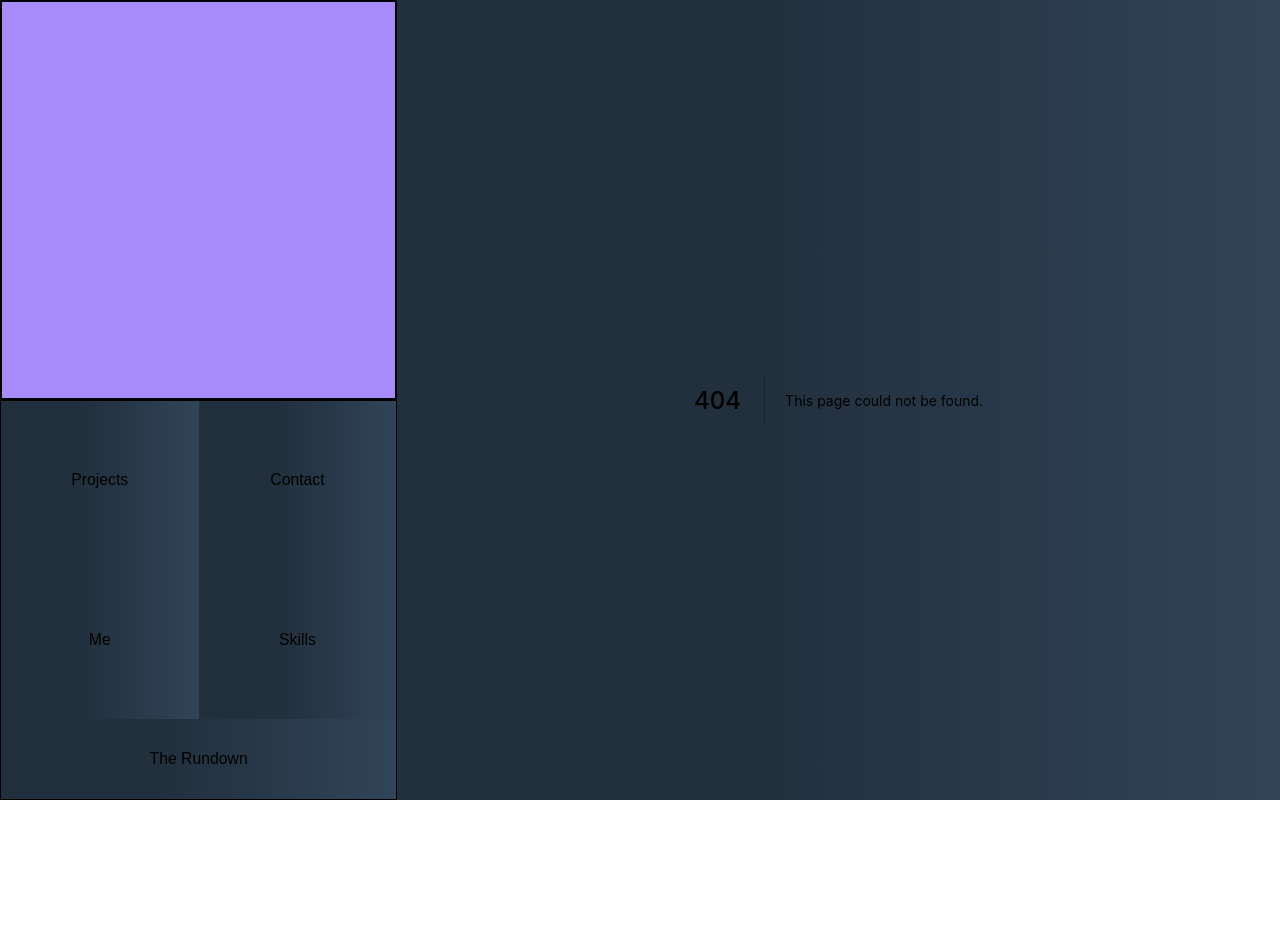
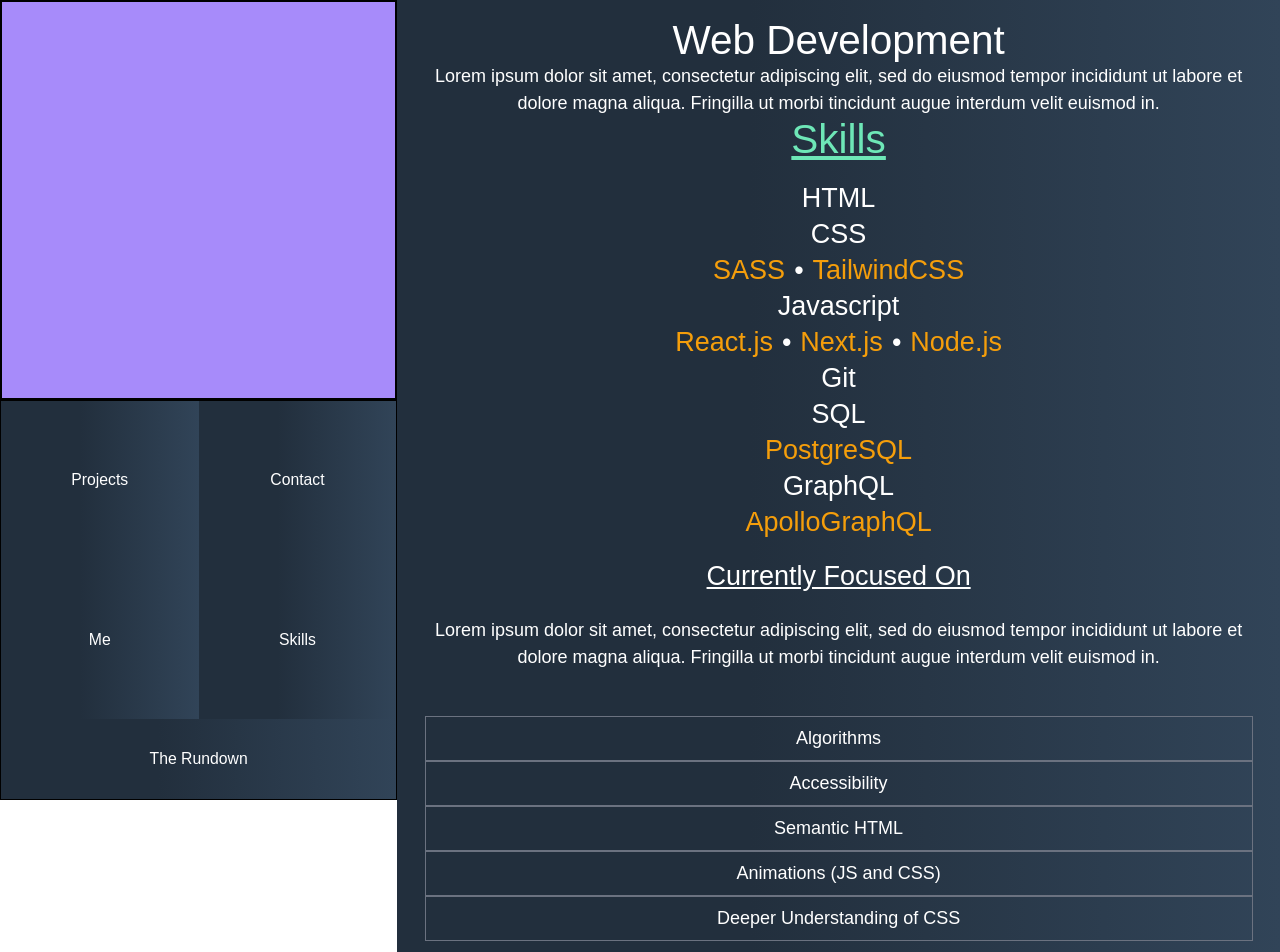
Before and after one commit to QMaximillian/quinn-personal-website, a Next.js app: page /skills in a window 1280 px wide. Before the commit this address had no page. Shown: the top 952 px of the page. Before the commit the page ends 800 px from the top, so only its background shows below. Built offline with nearby package versions, Linux system fonts and the light colour scheme; a web font is replaced by a local one.

Commit message:
Layout for base version of skills page

```diff
--- /dev/null
+++ b/components/CurrentlyFocusedOn.js
@@ -0,0 +1,27 @@
+import * as React from 'react'
+
+const currentlyFocusedOn = [
+  'Algorithms',
+  'Accessibility',
+  'Semantic HTML',
+  'Animations (JS and CSS)',
+  'Deeper Understanding of CSS',
+]
+function CurrentlyFocusedOn() {
+  return (
+    <ul className="w-full text-center my-10">
+      {currentlyFocusedOn.map((topic) => (
+        <li className="flex justify-center items-center h-10 border border-gray-500">
+          {topic}
+        </li>
+      ))}
+
+      {/* <div>React Query</div>
+      <div>Styled Components</div>
+      <div>Auth</div>
+      <div>Systems Design</div> */}
+    </ul>
+  )
+}
+
+export default CurrentlyFocusedOn
--- a/components/Skills.js
+++ b/components/SkillsPreview.js
@@ -4,7 +4,7 @@
 export default function Skills() {
   return (
     <>
-      <div className="text-2xl sm:text-4xl text-green-300 underline">
+      <div className="text-2xl sm:text-4xl text-green-300 underline text-center">
         Skills
       </div>
       <div className="flex flex-col justify-center items-center pt-1 sm:pt-4">
--- a/pages/index.js
+++ b/pages/index.js
@@ -1,6 +1,6 @@
 import Head from 'next/head'
 import DeveloperInfoPreview from '../components/DeveloperInfoPreview'
-import Skills from '../components/Skills'
+import SkillsPreview from '../components/SkillsPreview'
 import SectionBreak from '../components/SectionBreak'
 import Contact from '../components/Contact'
 import ProjectPeak from '../components/ProjectPeak'
@@ -11,7 +11,7 @@
   return (
     <div className="md:max-w-3xl">
       <Head>
-        <title>Home</title>
+        <title>Home</title>w
         <link rel="icon" href="/favicon.ico" />
         <link
           rel="preload"
@@ -26,7 +26,7 @@
         className="w-full flex flex-col justify-center items-center p-2"
         id="skills"
       >
-        <Skills />
+        <SkillsPreview />
       </section>
       <SectionBreak />
       <section id="projects">
--- /dev/null
+++ b/pages/skills.js
@@ -0,0 +1,29 @@
+/* eslint-disable react/require-default-props */
+import SkillsPreview from '../components/SkillsPreview'
+import CurrentlyFocusedOn from '../components/CurrentlyFocusedOn'
+import Contact from '../components/Contact'
+import { lorem } from '../utilities/index'
+
+function Skills() {
+  return (
+    <>
+      <div className="max-w-3xl h-full overflow-auto p-4 text-center">
+        <header>
+          <h1>Web Development</h1>
+          <div>{lorem}</div>
+        </header>
+        <SkillsPreview />
+        <h2 className=" mt-4 underline">Currently Focused On</h2>
+        <div className="mt-5">{lorem}</div>
+        <CurrentlyFocusedOn />
+      </div>
+      <Contact />
+    </>
+  )
+}
+
+Skills.propTypes = {}
+
+Skills.displayName = 'Skills'
+
+export default Skills
--- a/skills.json
+++ b/skills.json
@@ -1,15 +1,14 @@
 [
-    {
-        "name": "Javascript",
-        "es": "ES6",
-        "frameworks": ["React.js", "Next.js", "Node.js"]
-    },
     {
         "name": "HTML"
     },
     {
         "name": "CSS",
-        "frameworks": ["TailwindCSS"]
+        "frameworks": ["SASS", "TailwindCSS"]
+    },
+    {
+        "name": "Javascript",
+        "frameworks": ["React.js", "Next.js", "Node.js"]
     },
     {
         "name": "Git"
```
